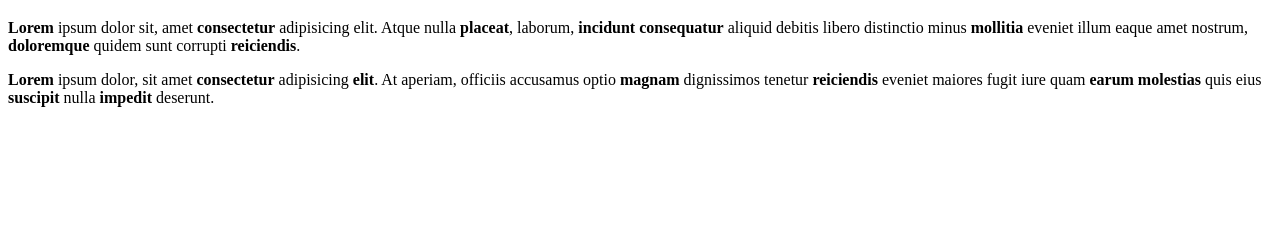
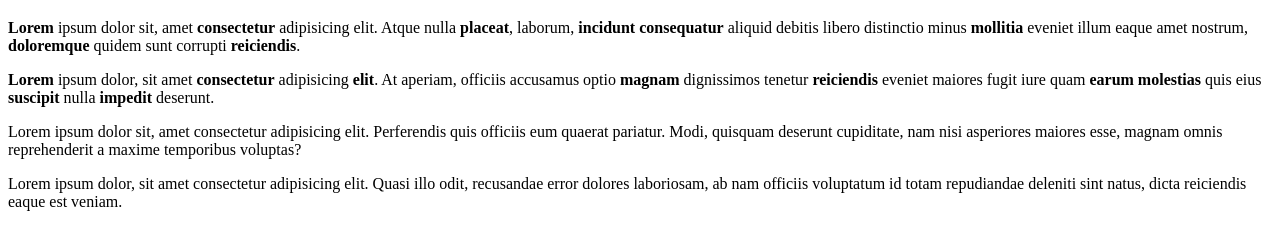
Before and after one commit to NathanSilvestres/Nathan-505, a plain HTML site: page projeto-1/index.html in a window 1280 px wide. Shown: the part 61-310 px from the top of the page. Drawn offline with Linux system fonts and the light colour scheme.

Commit message:
Update index.html

```diff
--- a/projeto-1/index.html
+++ b/projeto-1/index.html
@@ -9,6 +9,8 @@
     <h1>Olá, Mundo!</h1>
     <p><strong>Lorem</strong> ipsum dolor sit, amet <strong>consectetur</strong> adipisicing elit. Atque nulla <strong>placeat</strong>, laborum, <strong>incidunt</strong> <strong>consequatur</strong> aliquid debitis libero distinctio minus <strong>mollitia</strong> eveniet illum eaque amet nostrum, <strong>doloremque</strong> quidem sunt corrupti <strong>reiciendis</strong>.</p>
     <p><strong>Lorem</strong> ipsum dolor, sit amet <strong>consectetur</strong> adipisicing <strong>elit</strong>. At aperiam, officiis accusamus optio <strong>magnam</strong> dignissimos tenetur <strong>reiciendis</strong> eveniet maiores fugit iure quam <strong>earum</strong> <strong>molestias</strong> quis eius <strong>suscipit</strong> nulla <strong>impedit</strong> deserunt.</p>
+    <p>Lorem ipsum dolor sit, amet consectetur adipisicing elit. Perferendis quis officiis eum quaerat pariatur. Modi, quisquam deserunt cupiditate, nam nisi asperiores maiores esse, magnam omnis reprehenderit a maxime temporibus voluptas?</p>
+    <p>Lorem ipsum dolor, sit amet consectetur adipisicing elit. Quasi illo odit, recusandae error dolores laboriosam, ab nam officiis voluptatum id totam repudiandae deleniti sint natus, dicta reiciendis eaque est veniam.</p>
 
 </body>
 </html>
```
